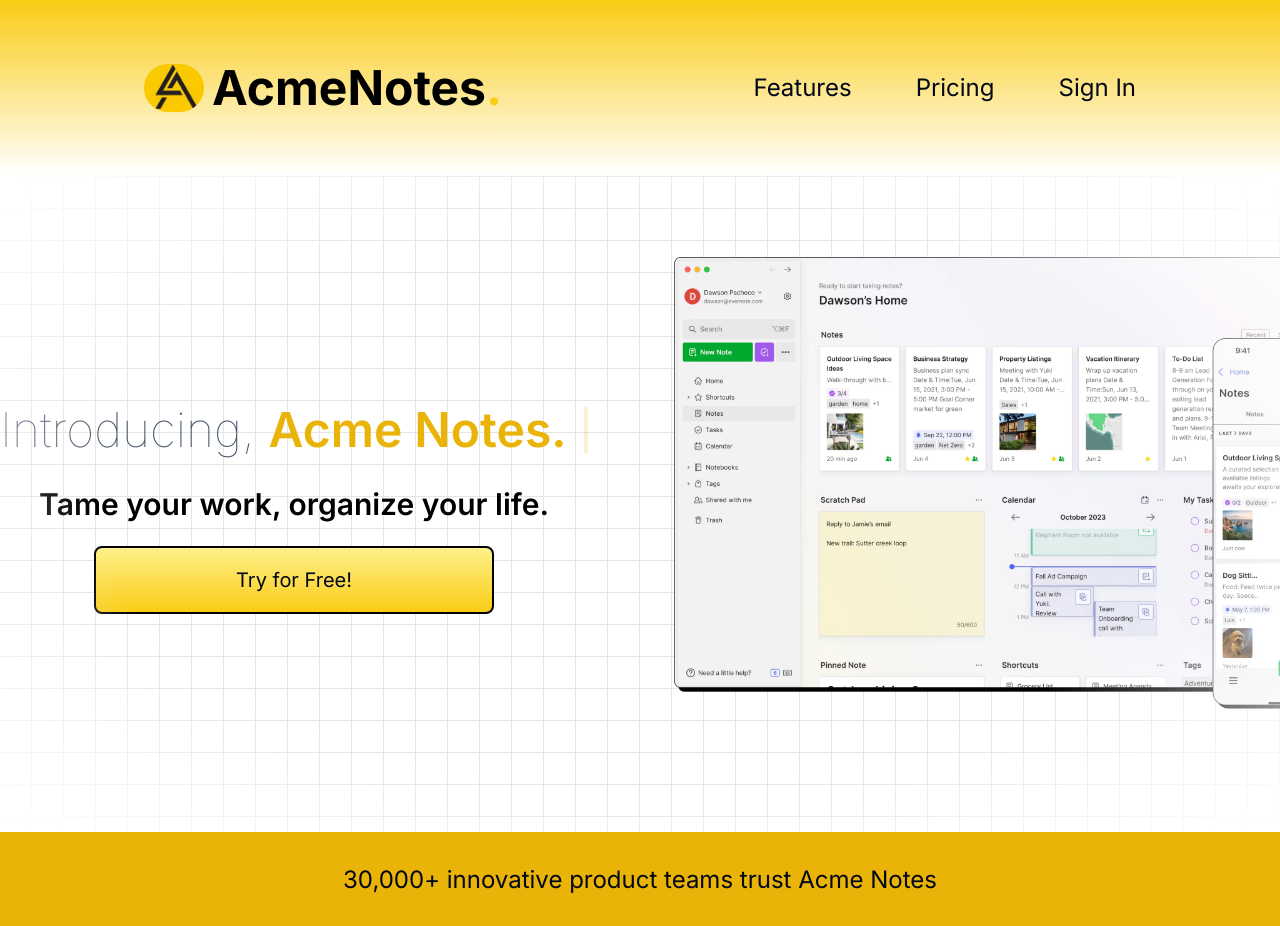
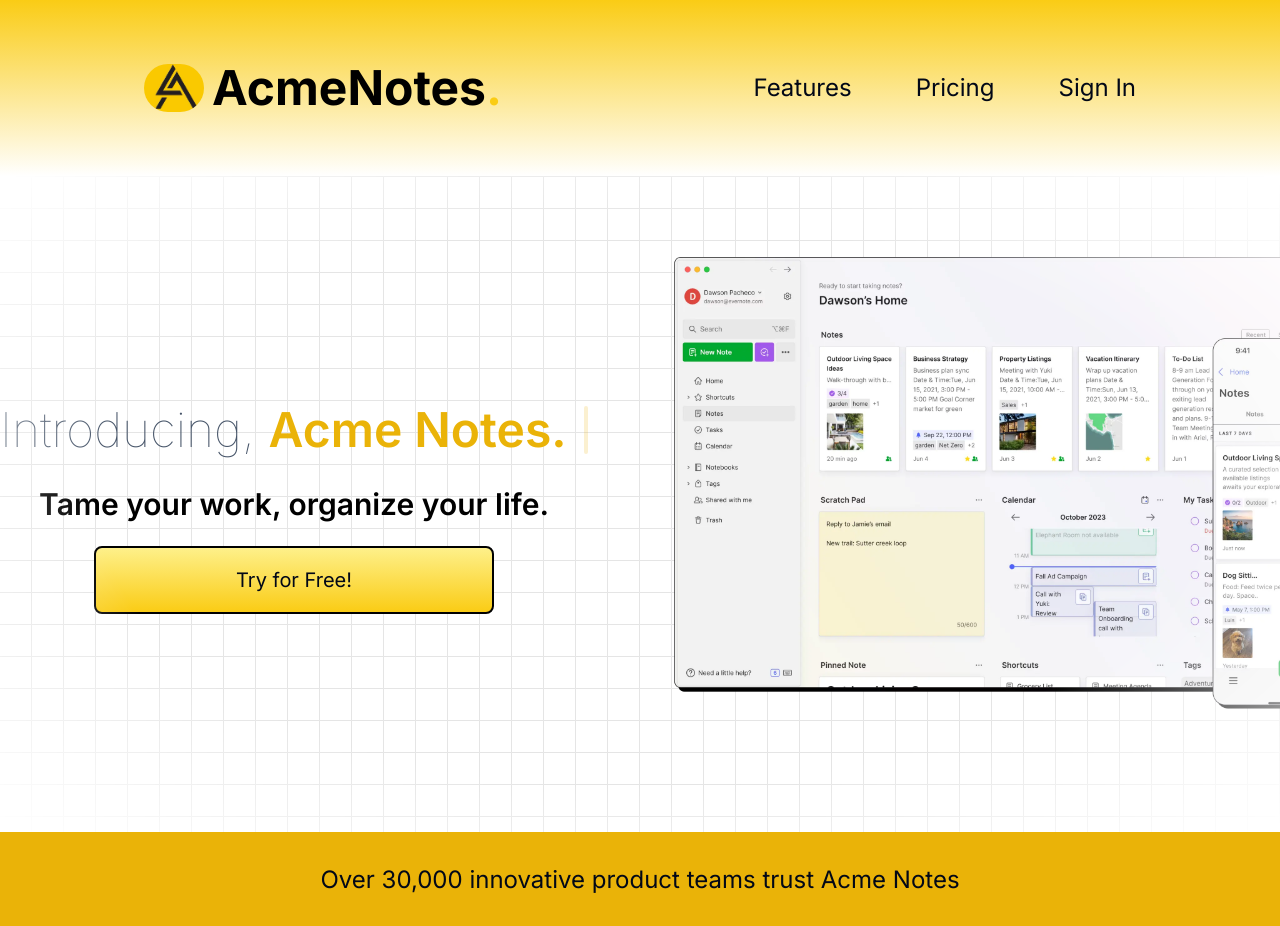
Before and after one commit to saeeabhy/acme-notes, a Next.js app: page / in a window 1280 px wide. Shown: the top 926 px of the page. Built offline with nearby package versions, Linux system fonts and the light colour scheme.

Commit message:
ai: Update carousel text content

```diff
--- a/src/app/components/carousal/carousal.tsx
+++ b/src/app/components/carousal/carousal.tsx
@@ -8,7 +8,7 @@ const Carousal = () => {
       className={` w-full flex flex-col justify-center items-center gap-8 bg-yellow-500 p-8`}
     >
       <h4 className="sm:text-l md:text-xl lg:text-2xl">
-        30,000+ innovative product teams trust Acme Notes{" "}
+        <p>Over 30,000 innovative product teams trust Acme Notes</p>
       </h4>
       <Image
         className={`${styles["scroll-animation"]}`}
```
